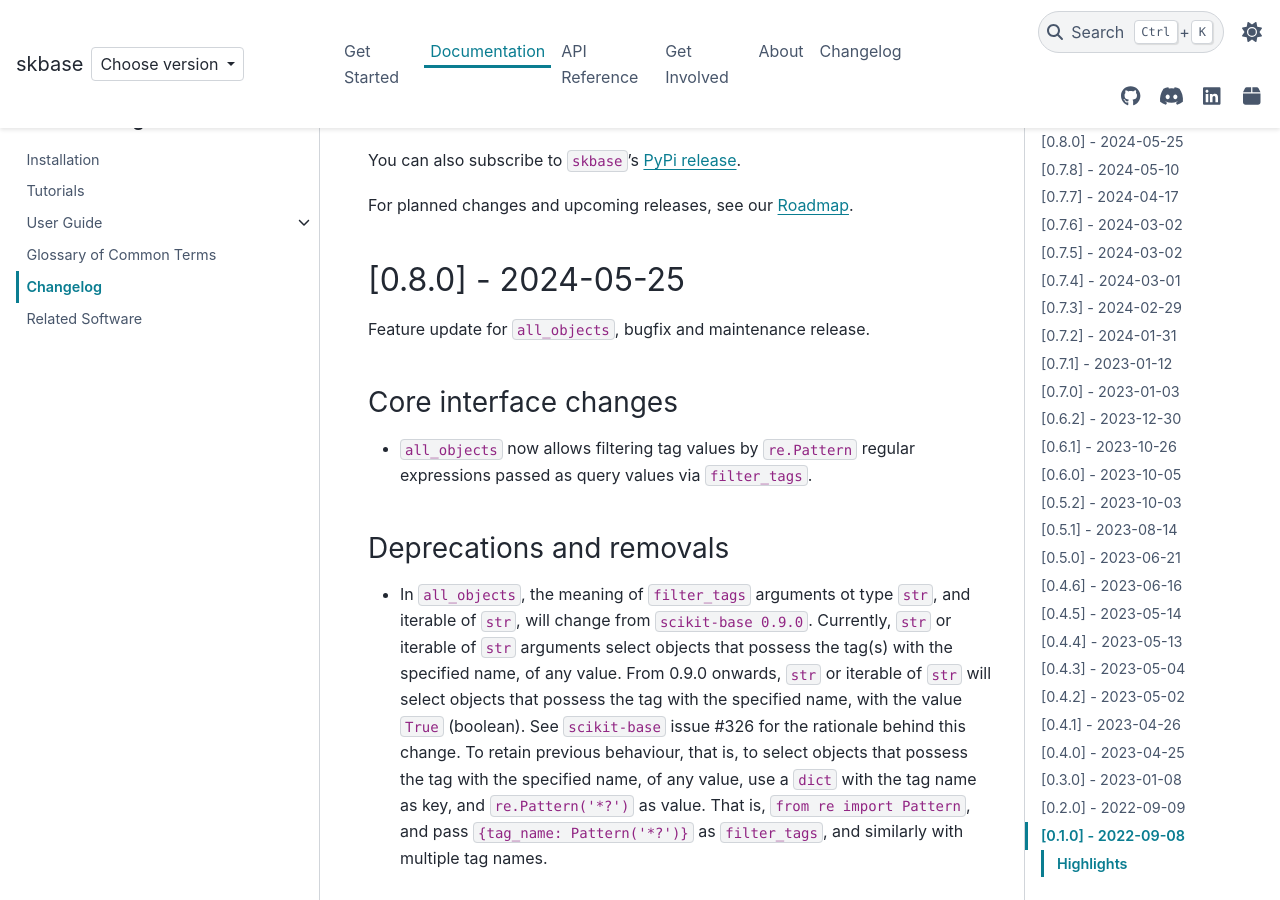
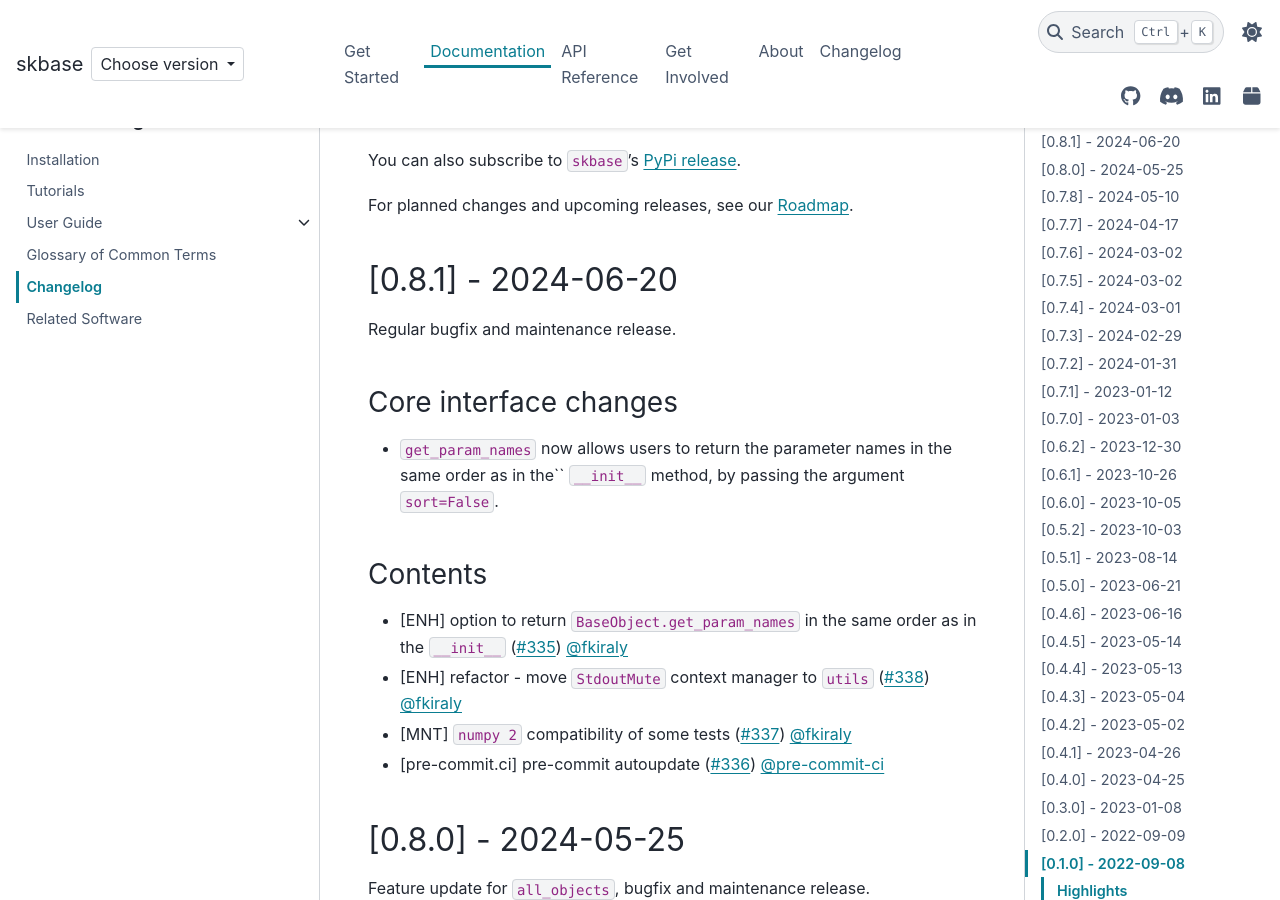
Before and after one commit to sktime/skbase, a Sphinx documentation site: the page built from docs/source/user_documentation/changelog.rst, in a window 1280 px wide and 900 px high, scrolled down 224 px. Built offline with Sphinx 7.4.7 and the PyData theme 0.15.4, drawn with Linux system fonts in a browser that asks for light colours; comment, search, counter and statistics services are not loaded.

Commit message:
Update changelog.rst

```diff
--- a/docs/source/user_documentation/changelog.rst
+++ b/docs/source/user_documentation/changelog.rst
@@ -13,6 +13,27 @@
 `PyPi release <https://libraries.io/pypi/scikit-base>`_.
 
 For planned changes and upcoming releases, see our :ref:`roadmap`.
+
+
+[0.8.1] - 2024-06-20
+====================
+
+Regular bugfix and maintenance release.
+
+Core interface changes
+----------------------
+
+* ``get_param_names`` now allows users to return the parameter names in the same order
+  as in the`` ``__init__`` method, by passing the argument ``sort=False``.
+
+Contents
+--------
+
+* [ENH] option to return ``BaseObject.get_param_names`` in the same order as in the ``__init__`` (:pr:`335`) :user:`fkiraly`
+* [ENH] refactor - move ``StdoutMute`` context manager to ``utils`` (:pr:`338`) :user:`fkiraly`
+* [MNT] ``numpy 2`` compatibility of some tests (:pr:`337`) :user:`fkiraly`
+* [pre-commit.ci] pre-commit autoupdate  (:pr:`336`) :user:`pre-commit-ci`
+
 
 [0.8.0] - 2024-05-25
 ====================
```
